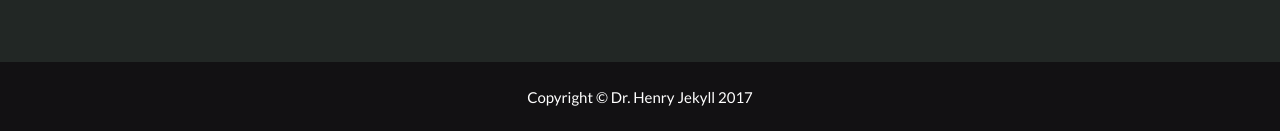
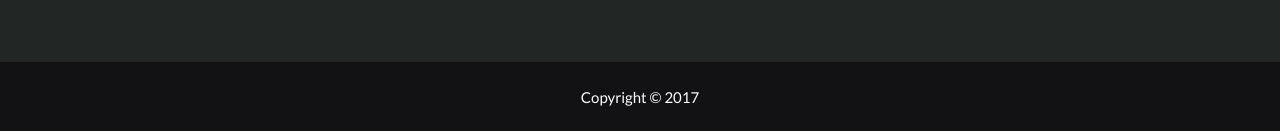
Before and after one commit to SnellOKC/snellokc.github.io, a Jekyll site: the page built from index.html, in a window 1280 px wide and 900 px high, scrolled down 3065 px. Shown: the part 766-897 px from the top of the window. Built offline with Jekyll 4.4.1, drawn with Linux system fonts in a browser that asks for light colours.

Commit message:
Changed footer

```diff
--- a/_config.yml
+++ b/_config.yml
@@ -32,7 +32,6 @@ color:
 
 # Footer settings
 footer:
-  copyright: Dr. Henry Jekyll
   location: Location
   social: Around the Web
   credits: Credits
```
